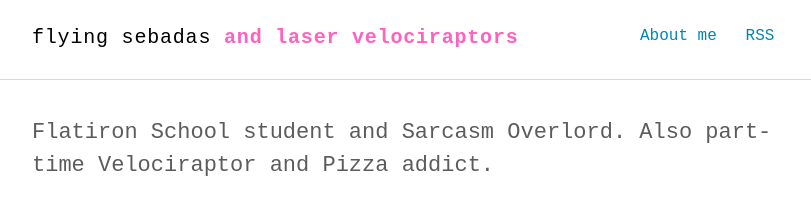
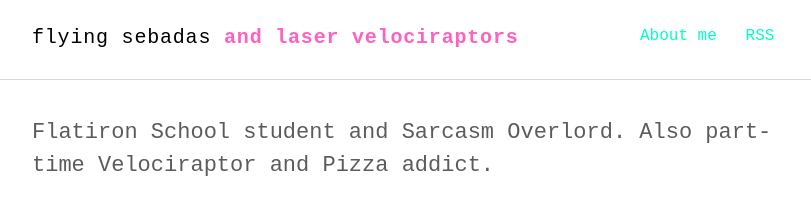
Before and after one commit to quelluomo/quelluomo.github.io, a Jekyll site: the page built from index.html, in a window 1280 px wide. Shown: the top 218 px of the page, without its empty margins (232-1043 px from the left). Built offline with Jekyll 4.4.1, drawn with Linux system fonts in a browser that asks for light colours; some web fonts are replaced.

Commit message:
Update _layout.scss

```diff
--- a/assets/scss/_layout.scss
+++ b/assets/scss/_layout.scss
@@ -117,7 +117,7 @@ hr {
   padding: 0;
   pointer-events: all;
   cursor: pointer;
-	color: #00FECA;
+
 
   li {
     display: inline-block;
@@ -126,6 +126,7 @@ hr {
 
   a {
     @extend .link;
+	  color: #00FECA;
   }
 }
 
```
